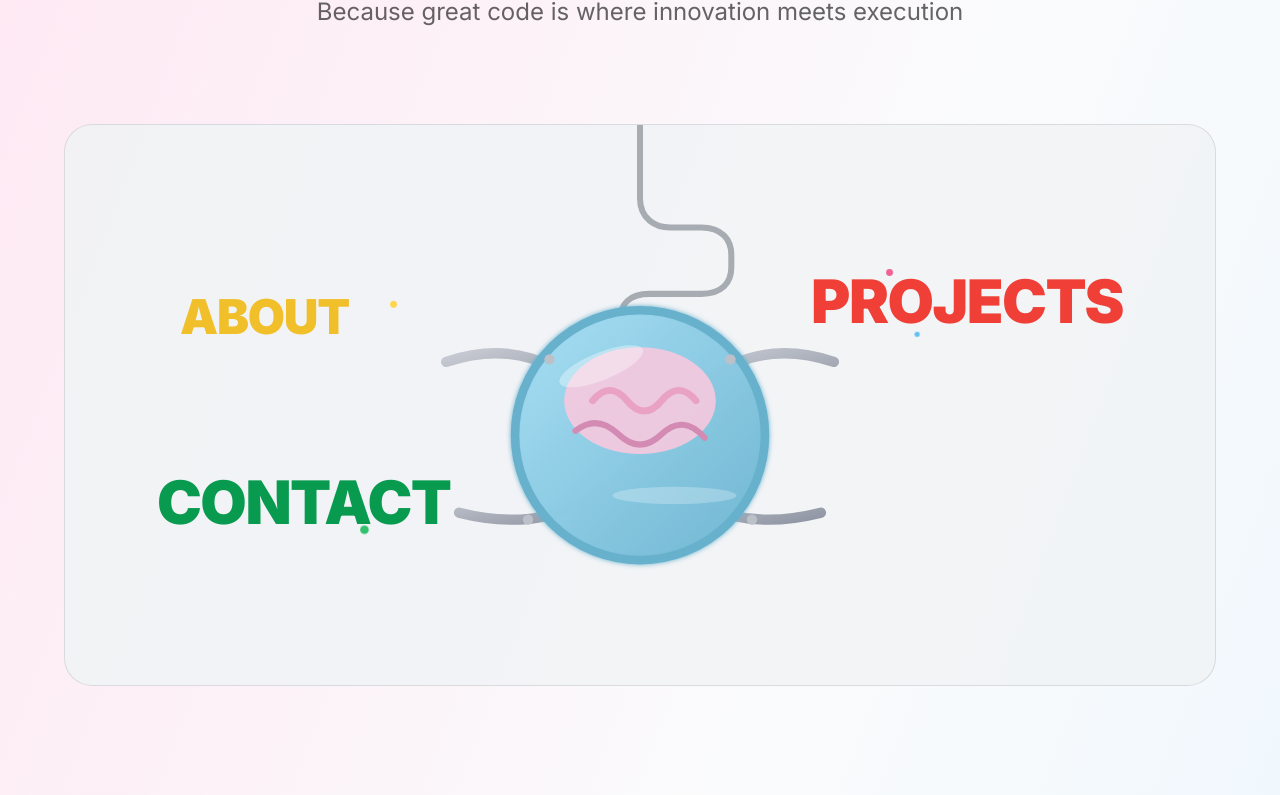
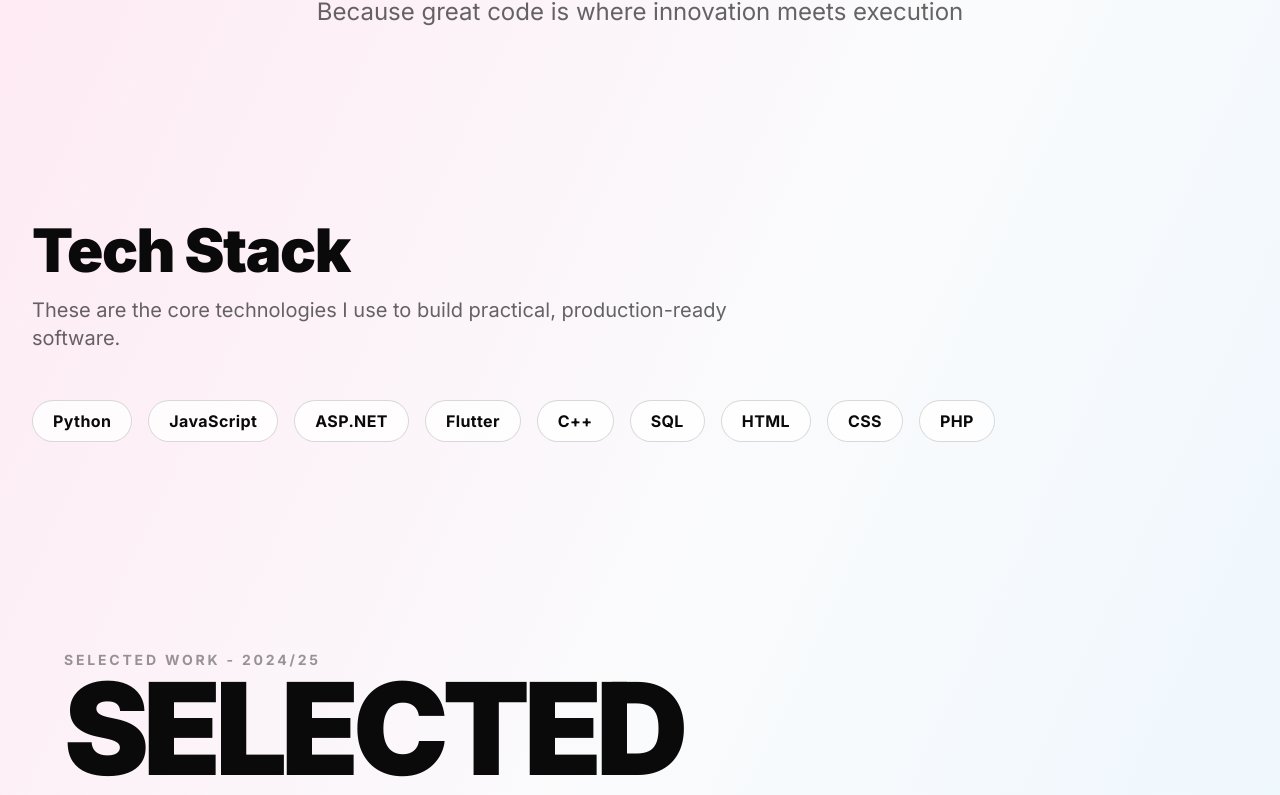
Before and after one commit to tareqarnaout/portfolio, a React (Vite) app: page / in a window 1280 px wide. Shown: the part 676-1471 px from the top of the page. Built offline with nearby package versions, Linux system fonts and the light colour scheme.

Commit message:
Remove interactive SVG navigator section from App component

```diff
--- a/src/app/App.tsx
+++ b/src/app/App.tsx
@@ -166,86 +166,6 @@ export default function App() {
         </div>
       </section>
 
-      {/* Interactive SVG Navigator */}
-      <section className="px-4 md:px-8 pb-16 md:pb-24">
-        <div className="max-w-6xl mx-auto rounded-[28px] bg-[#f1f3f6]/90 border border-black/10 overflow-hidden relative">
-          <div className="relative h-[420px] md:h-[560px]">
-            <svg
-              viewBox="0 0 1200 650"
-              className="absolute inset-0 w-full h-full"
-              aria-hidden="true"
-            >
-              <defs>
-                <linearGradient id="armPipe" x1="0" y1="0" x2="1" y2="1">
-                  <stop offset="0%" stopColor="#c8cbd3" />
-                  <stop offset="100%" stopColor="#8f95a3" />
-                </linearGradient>
-                <linearGradient id="orbGlass" x1="0" y1="0" x2="1" y2="1">
-                  <stop offset="0%" stopColor="#a7dff4" stopOpacity="0.95" />
-                  <stop offset="100%" stopColor="#6fb5d1" stopOpacity="0.95" />
-                </linearGradient>
-                <filter id="softGlow" x="-30%" y="-30%" width="160%" height="160%">
-                  <feGaussianBlur stdDeviation="3" result="blur" />
-                  <feMerge>
-                    <feMergeNode in="blur" />
-                    <feMergeNode in="SourceGraphic" />
-                  </feMerge>
-                </filter>
-              </defs>
-
-              <path d="M600 0 v85 c0 24 18 34 35 34 h36 c24 0 35 14 35 32 v14 c0 18-11 31-35 31 h-60 c-23 0-34 12-34 30" fill="none" stroke="#a7abb2" strokeWidth="7" strokeLinecap="round" />
-
-              <path d="M375 275 C450 250 505 275 540 315" fill="none" stroke="url(#armPipe)" strokeWidth="12" strokeLinecap="round" />
-              <path d="M825 275 C750 250 695 275 660 315" fill="none" stroke="url(#armPipe)" strokeWidth="12" strokeLinecap="round" />
-              <path d="M390 450 C470 470 525 450 555 420" fill="none" stroke="url(#armPipe)" strokeWidth="12" strokeLinecap="round" />
-              <path d="M810 450 C730 470 675 450 645 420" fill="none" stroke="url(#armPipe)" strokeWidth="12" strokeLinecap="round" />
-
-              <circle cx="600" cy="360" r="145" fill="url(#orbGlass)" stroke="#68b1cd" strokeWidth="10" filter="url(#softGlow)" />
-              <ellipse cx="600" cy="320" rx="88" ry="62" fill="#f7c9de" opacity="0.9" />
-              <path d="M545 320 q20-24 40 0 q20 24 40 0 q20-24 40 0" fill="none" stroke="#e9a1c4" strokeWidth="8" strokeLinecap="round" />
-              <path d="M525 355 q25-20 50 4 q25 24 50 0 q25-24 50 4" fill="none" stroke="#d38bb4" strokeWidth="7" strokeLinecap="round" />
-
-              <ellipse cx="555" cy="280" rx="52" ry="16" fill="#ffffff" opacity="0.35" transform="rotate(-22 555 280)" />
-              <ellipse cx="640" cy="430" rx="72" ry="10" fill="#ffffff" opacity="0.25" />
-
-              <circle cx="495" cy="272" r="6" fill="#bcc1c9" />
-              <circle cx="705" cy="272" r="6" fill="#bcc1c9" />
-              <circle cx="470" cy="458" r="6" fill="#bcc1c9" />
-              <circle cx="730" cy="458" r="6" fill="#bcc1c9" />
-
-              <circle cx="890" cy="170" r="4" fill="#f06292" className="animate-float" />
-              <circle cx="920" cy="250" r="3" fill="#5ec2ee" className="animate-float" style={{ animationDelay: '0.6s' }} />
-              <circle cx="308" cy="220" r="4" fill="#ffd54f" className="animate-float" style={{ animationDelay: '1s' }} />
-              <circle cx="280" cy="470" r="5" fill="#31c06b" className="animate-float" style={{ animationDelay: '0.3s' }} />
-            </svg>
-
-            <motion.a
-              href="#projects"
-              whileHover={{ scale: 1.06, x: 4 }}
-              className="absolute right-[8%] top-[26%] text-4xl md:text-6xl font-black tracking-tight text-[#ef3f36]"
-            >
-              PROJECTS
-            </motion.a>
-
-            <motion.a
-              href="#contact"
-              whileHover={{ scale: 1.06, x: 4 }}
-              className="absolute left-[8%] top-[62%] text-4xl md:text-6xl font-black tracking-tight text-[#089a4f]"
-            >
-              CONTACT
-            </motion.a>
-
-            <motion.a
-              href="#skills"
-              whileHover={{ scale: 1.06, x: 4 }}
-              className="absolute left-[10%] top-[30%] text-3xl md:text-5xl font-black tracking-tight text-[#f0bf29]"
-            >
-              ABOUT
-            </motion.a>
-          </div>
-        </div>
-      </section>
-
       {/* Skills Section */}
       <section id="skills" className="py-24 px-8">
         <div className="max-w-7xl mx-auto">
@@ -284,7 +204,6 @@ export default function App() {
 
       {/* Footer */}
       <motion.footer
-        id="contact"
         initial={{ opacity: 0 }}
         whileInView={{ opacity: 1 }}
         viewport={{ once: true }}
```
